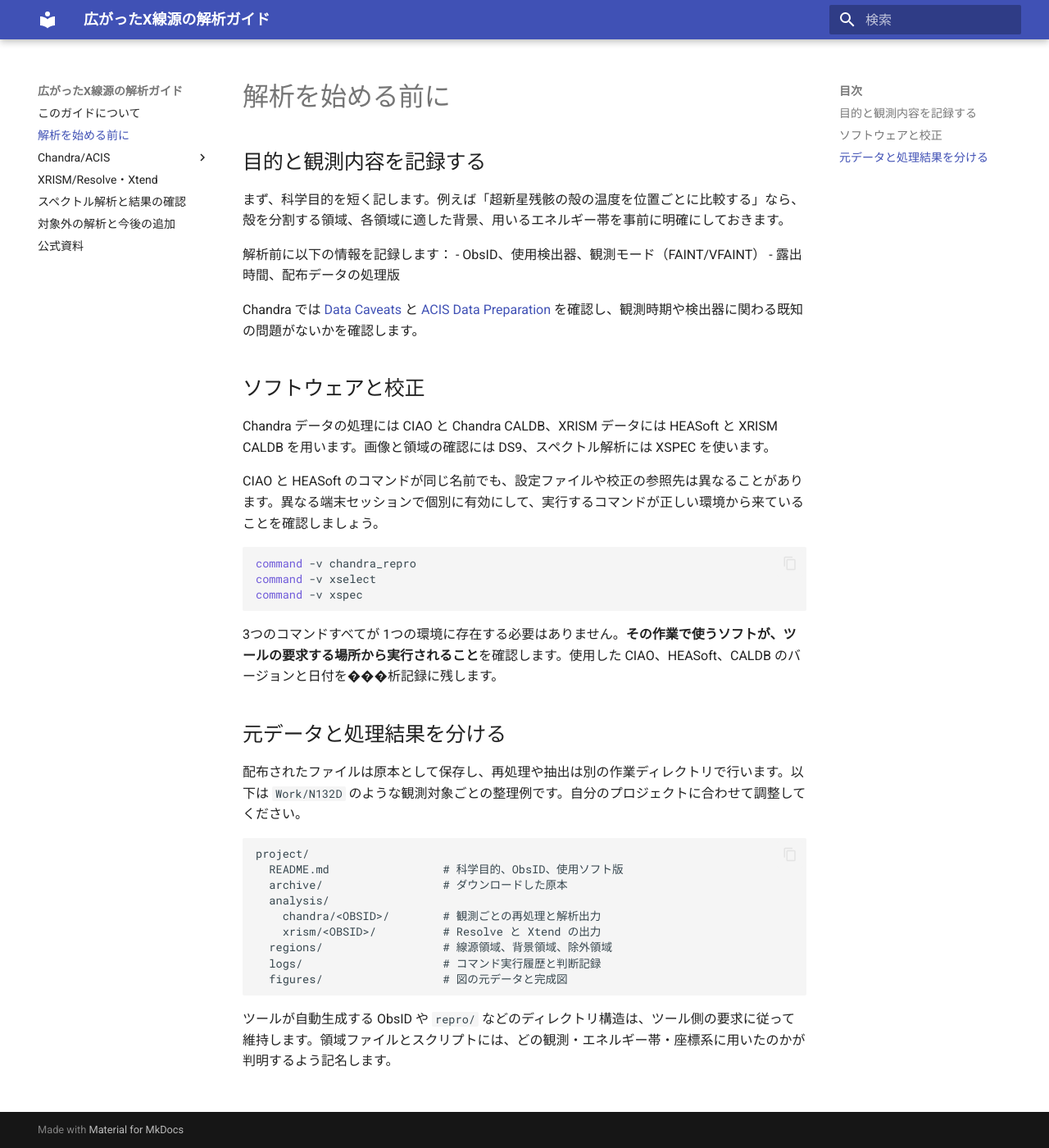
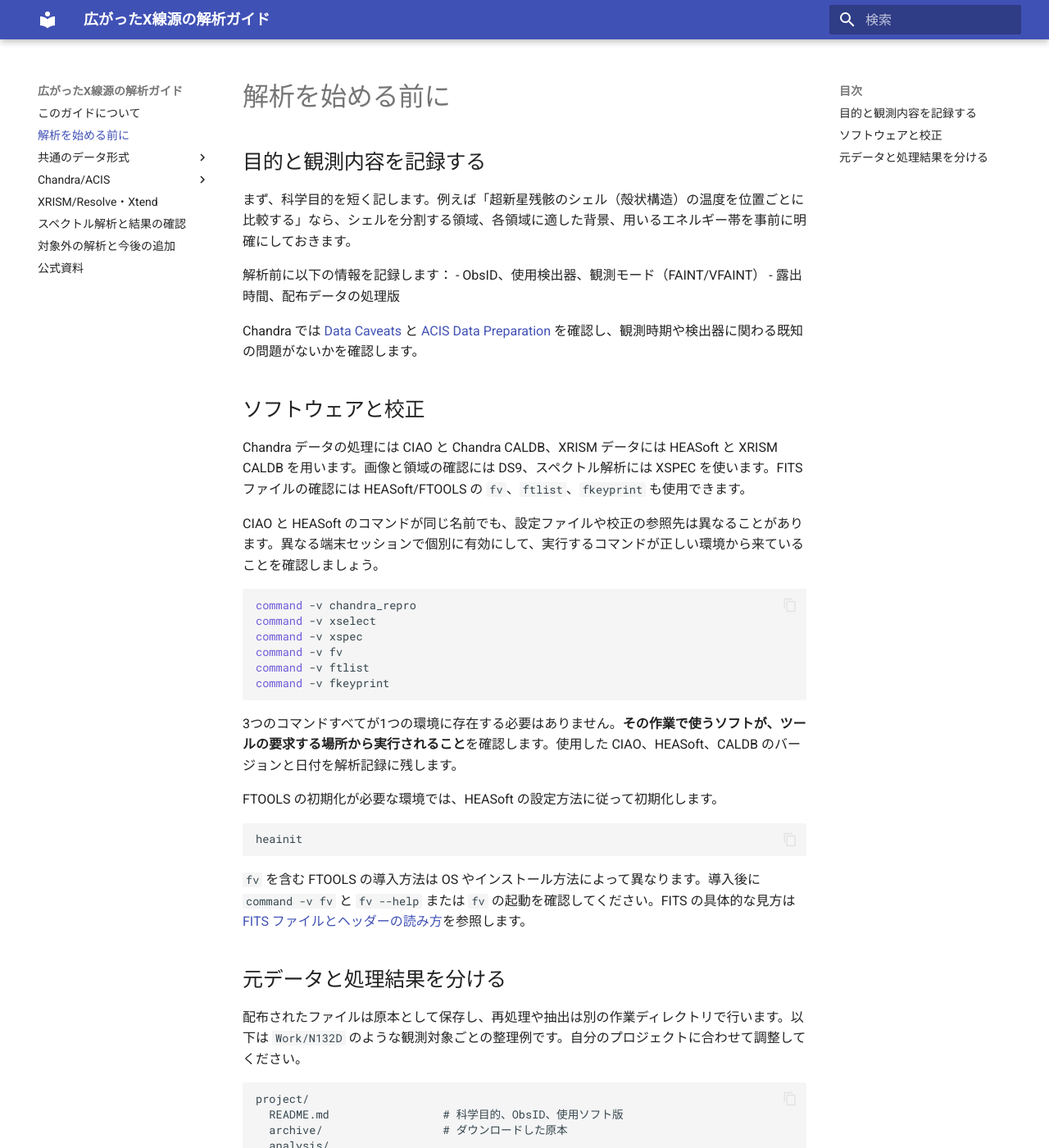
Before and after one commit to y-okada9030/Analysis-guide, an MkDocs documentation site: the page built from docs/preparation.md, in a window 1280 px wide and 1400 px high. Shown: the whole window at 82% size. Built offline with MkDocs 1.6.1 and Material for MkDocs 9.7.7, drawn with Linux system fonts in a browser that asks for light colours; part of the change alters nothing that is shown; some of the changed text lies outside the part shown.

Commit message:
Add FITS header guide, FTOOLS environment links, and reduction cross-references

````diff
--- /dev/null
+++ b/docs/fits.md
@@ -0,0 +1,232 @@
+# FITS ファイルとヘッダーの読み方
+
+Chandra や XRISM の観測データは、主に **FITS（Flexible Image Transport System）** 形式で保存されています。このページでは、FITS ファイルの構造、X線解析で重要なヘッダー、`fv` やコマンドラインツールを用いた確認方法を説明します。
+
+- [FITS Standard（NASA/HEASARC）](https://fits.gsfc.nasa.gov/fits_standard.html)
+- [Chandra Data Archive](https://cxc.harvard.edu/cda/)
+- [XRISM Data Archive / DARTS](https://data.darts.isas.jaxa.jp/pub/xrism/data/)
+
+## 目次
+
+- [1. FITS の構造](#1-fits-の構造)
+- [2. まず確認するヘッダー](#2-まず確認するヘッダー)
+- [3. `fv` で確認する](#3-fv-で確認する)
+- [4. コマンドラインで確認する](#4-コマンドラインで確認する)
+- [5. Chandra と XRISM で重要な情報](#5-chandra-と-xrism-で重要な情報)
+- [6. 解析でヘッダーを参照する場面](#6-解析でヘッダーを参照する場面)
+- [7. 注意点](#7-注意点)
+
+## 1. FITS の構造
+
+FITS ファイルは、1つ以上の **HDU（Header/Data Unit）** から構成されます。各 HDU は、ヘッダーとデータ部を持ちます。
+
+```text
+FITS file
+├── Primary HDU
+│   ├── Header
+│   └── Data（画像など）
+├── Extension 1
+│   ├── Header
+│   └── Data（EVENTS、SPECTRUM など）
+└── Extension 2 ...
+```
+
+Chandra や XRISM の event file では、通常 `EVENTS` 拡張にイベント表が入っています。そこには `TIME`、`PI`、位置、pixel、grade などの列があります。画像、スペクトル、RMF、ARF、exposure map も、それぞれ異なる HDU や FITS ファイルとして保存されます。
+
+## 2. まず確認するヘッダー
+
+### 2.1 ファイル形式とデータ配列
+
+| キーワード | 意味 |
+|---|---|
+| `SIMPLE` | 標準 FITS 形式か |
+| `BITPIX` | データの格納形式。`-32` は 32 bit 浮動小数点など |
+| `NAXIS` | データ配列の軸数 |
+| `NAXIS1`、`NAXIS2` | 各軸の要素数 |
+| `EXTNAME` | 拡張名。`EVENTS`、`SPECTRUM` など |
+| `BUNIT` | データの物理単位 |
+
+`BITPIX` は物理単位ではありません。keV、eV、count などの単位は `BUNIT` や、イベント表の列定義を確認します。
+
+### 2.2 天体、観測、���出器
+
+| キーワード | 意味 |
+|---|---|
+| `OBJECT` | 天体名 |
+| `TELESCOP` | 望遠鏡名。`CHANDRA`、`XRISM` など |
+| `INSTRUME` | 検出器名。`ACIS`、`RESOLVE`、`XTEND` など |
+| `OBS_ID` / `OBSID` | 観測 ID |
+| `DATE-OBS`、`DATE-END` | 観測開始・終了時刻 |
+| `TSTART`、`TSTOP` | ミッション時刻での時間範囲 |
+| `EXPOSURE` | 有効露出時間 |
+| `LIVETIME` | 生存時間。定義はミッションごとに確認 |
+| `DATAMODE` | 観測・データモード |
+
+同じキーワードでも、HDU やミッションにより意味や格納場所が異なる場合があります。`OBS_ID` と `OBSID` の両方を確認してください。
+
+### 2.3 位置、座標、WCS
+
+天体の位置を確認するときは、次のキーワードを調べます。
+
+| キーワード | 意味 |
+|---|---|
+| `RA_OBJ`、`DEC_OBJ` | 観測対象の赤経・赤緯 |
+| `RA_NOM`、`DEC_NOM` | 観測の nominal pointing |
+| `CTYPE1`、`CTYPE2` | 座標軸の種類 |
+| `CRVAL1`、`CRVAL2` | 基準 pixel の座標 |
+| `CRPIX1`、`CRPIX2` | 基準 pixel |
+| `CDELT1`、`CDELT2` | pixel あたりの座標間隔 |
+| `CUNIT1`、`CUNIT2` | 座標の単位 |
+| `EQUINOX` | 座標系の元期 |
+
+`CTYPE1=RA---TAN`、`CTYPE2=DEC--TAN` は、赤経・赤緯を TAN 投影で表す WCS の例です。ARF の `source_ra`、`source_dec`、region の座標系を決めるときに参照します。
+
+### 2.4 スペクトル、応答、領域
+
+| キーワード | 意味 |
+|---|---|
+| `BACKFILE` | 背景 PHA への参照 |
+| `RESPFILE` | RMF への参照 |
+| `ANCRFILE` | ARF への参照 |
+| `BACKSCAL` | 抽出領域の面積スケール情報 |
+| `AREASCAL` | チャンネルごとの面積補正 |
+| `CHANTYPE` | `PI`、`PHA` などのチャンネル種別 |
+| `TLMINn`、`TLMAXn` | 列の値の範囲 |
+
+スペクトルを XSPEC に読み込む前に、応答ファイルの参照先、露出時間、抽出領域、背景の規格化を確認します。複数スペクトルを結合した場合は、`BACKSCAL=1` になっていても面積補正が不要とは限りません。
+
+## 3. `fv` で確認する
+
+`fv` は HEASoft/FTOOLS に含まれる FITS Viewer です。HDU の一覧、ヘッダー、イベント表、画像を GUI で確認できます。
+
+```sh
+fv file.fits
+# 例
+fv xa201054010rsl_p0px1000_cl2.evt
+```
+
+起動後、HDU の一覧から `PRIMARY`、`EVENTS`、`SPECTRUM` などを選びます。
+
+- **Header**：キーワードと値を確認
+- **Table**：イベント表の列名、単位、データ型を確認
+- **Image**：画像配列を確認
+
+`fv` はファイルを編集して保存できるため、原本を直接変更しないでください。確認用コピーを使い、保存操作を行わないことを基本とします。
+
+### `fv` を使うための環境
+
+`fv` は HEASoft の一部です。HEASoft の導入と初期化については、[解析を始める前に：ソフトウェアと校正](preparation.md#ソフトウェアと校正)を参照してください。
+
+環境を初期化した後、次を確認します。
+
+```sh
+command -v fv
+command -v ftlist
+command -v fkeyprint
+heainit
+```
+
+環境によっては `heainit` が不要な場合もあります。使用している OS、HEASoft のインストール方法、シェルの設定に合わせてください。
+
+## 4. コマンドラインで確認する
+
+### 4.1 HDU とヘッダー
+
+```sh
+ftlist file.fits K
+ftlist file.fits[EVENTS] K
+fkeyprint file.fits[EVENTS] TELESCOP
+fkeyprint file.fits[EVENTS] INSTRUME
+fkeyprint file.fits[EVENTS] OBS_ID
+fkeyprint file.fits[EVENTS] EXPOSURE
+```
+
+イベント表の列定義を確認します。
+
+```sh
+ftlist file.fits[EVENTS] K include kol
+```
+
+列の一部を表示する場合は、行数を制限します。
+
+```sh
+ftlist file.fits[EVENTS] T columns=TIME,PI maxrows=10
+```
+
+### 4.2 Chandra のコマンド
+
+```sh
+dmlist "repro/acisfXXXXX_repro_evt2.fits[EVENTS]" header
+dmlist "repro/acisfXXXXX_repro_evt2.fits[EVENTS]" cols
+dmkeypar repro/acisfXXXXX_repro_evt2.fits RA_NOM echo+
+dmkeypar repro/acisfXXXXX_repro_evt2.fits DEC_NOM echo+
+dmkeypar repro/acisfXXXXX_repro_evt2.fits EXPOSURE echo+
+```
+
+Chandra の `dmcopy` では、event file の `energy` を通常 eV で指定します。
+
+```sh
+dmcopy "repro/acisfXXXXX_repro_evt2.fits[energy=500:7000]" filtered_evt.fits clobber=yes
+```
+
+### 4.3 XRISM のコマンド
+
+```sh
+ftlist xa201054010rsl_p0px1000_cl2.evt K
+ftlist xa201054010rsl_p0px1000_cl2.evt[EVENTS] K include kol
+fkeyprint xa201054010rsl_p0px1000_cl2.evt[EVENTS] TELESCOP
+fkeyprint xa201054010rsl_p0px1000_cl2.evt[EVENTS] INSTRUME
+fkeyprint xa201054010rsl_p0px1000_cl2.evt[EVENTS] OBS_ID
+fkeyprint xa201054010rsl_p0px1000_cl2.evt[EVENTS] TSTART
+fkeyprint xa201054010rsl_p0px1000_cl2.evt[EVENTS] TSTOP
+```
+
+イベント表では、`TIME`、`PI`、`GRADE`、`ITYPE`、`PIXEL`、`STATUS` などを確認します。列名と定義はデータ版によって変わる可能性があるため、`ftlist ... K include kol` の結果を優先してください。
+
+## 5. Chandra と XRISM で重要な情報
+
+### Chandra
+
+- `RA_NOM`、`DEC_NOM`：観測の pointing
+- `RA_OBJ`、`DEC_OBJ`：天体座標
+- `OBS_ID`、`OBJECT`：観測と天体の同定
+- `EXPOSURE`、`TSTART`、`TSTOP`：露出と時間範囲
+- `CTYPE*`、`CRVAL*`、`CRPIX*`、`CDELT*`：画像 WCS
+- `energy`、`ccd_id`、`x`、`y`：イベントの選別と画像化に関わる列
+
+### XRISM Resolve / Xtend
+
+- `TELESCOP`、`INSTRUME`：望遠鏡と検出器
+- `OBS_ID`：観測 ID
+- `RA_OBJ`、`DEC_OBJ`：天体座標。実際に使う座標キーワードをヘッダーで確認
+- `TSTART`、`TSTOP`、`EXPOSURE`：時間範囲と露出
+- `PI`：較正済みの pulse-invariant channel
+- `GRADE`、`ITYPE`：イベント選別に使う情報
+- `PIXEL`：Resolve の pixel 選択に使う情報
+- `STATUS`：イベントの状態フラグ
+
+## 6. 解析でヘッダーを参照する場面
+
+### Chandra の再処理・画像作成
+
+`chandra_repro` 後に event file を使うときは、[Chandra/ACIS の再処理と画像作成](chandra.md)と合わせて、ObsID、検出器、露出時間、event column、WCS を確認します。DS9 で画像を重ねる場合は、WCS と `RA`/`DEC` の情報が必要です。
+
+### XRISM の exposure map と ARF
+
+XRISM の `xaexpmap`、`xaarfgen` を実行するときは、EHK、event file、exposure map、region の座標系、天体の `RA`/`DEC` を対応させます。具体的な手順は [XRISM の再処理と応答作成](xrism.md)を参照し、必要な座標や検出器情報はこのページの方法で確認してください。
+
+### スペクトル解析
+
+PHA、RMF、ARF、背景を XSPEC に読み込む前に、[スペクトル解析と結果の確認](spectra.md)に加えて、`BACKFILE`、`RESPFILE`、`ANCRFILE`、`BACKSCAL`、`EXPOSURE` を確認します。
+
+## 7. 注意点
+
+- `file.fits+1` と `file.fits[EVENTS]` が同じ HDU とは限りません。まず HDU 一覧を確認します。
+- `BITPIX` はデータ形式であり、keV、eV、count などの物理単位ではありません。
+- `OBJECT` が正しくても、別の観測や別の検出器のデータでないとは限りません。ObsID、時刻、検出器も確認します。
+- `.gz` を展開して別名で保存した場合は、原本との対応関係を記録します。
+- ヘッダーにキーワードがないことだけで、データが壊れているとは判断しません。HDU、ミッション、ソフトウェアのバージョンによる違いを確認します。
+- WCS があっても、異なる画像をそのまま pixel-by-pixel で比較できるとは限りません。pixel grid と再投影の要否を確認します。
+
+!!! note
+    FITS ヘッダーは解析の入口です。ヘッダーだけで判断せず、イベント表の列、GTI、region、応答ファイル、CALDB の版を合わせて確認してください。
--- a/docs/preparation.md
+++ b/docs/preparation.md
@@ -2,7 +2,7 @@
 
 ## 目的と観測内容を記録する
 
-まず、科学目的を短く記します。例えば「超新星残骸の殻の温度を位置ごとに比較する」なら、殻を分割する領域、各領域に適した背景、用いるエネルギー帯を事前に明確にしておきます。
+まず、科学目的を短く記します。例えば「超新星残骸のシェル（殻状構造）の温度を位置ごとに比較する」なら、シェルを分割する領域、各領域に適した背景、用いるエネルギー帯を事前に明確にしておきます。
 
 解析前に以下の情報を記録します：
 - ObsID、使用検出器、観測モード（FAINT/VFAINT）
@@ -12,7 +12,7 @@ Chandra では [Data Caveats](https://cxc.cfa.harvard.edu/ciao/caveats/) と [AC
 
 ## ソフトウェアと校正
 
-Chandra データの処理には CIAO と Chandra CALDB、XRISM データには HEASoft と XRISM CALDB を用います。画像と領域の確認には DS9、スペクトル解析には XSPEC を使います。
+Chandra データの処理には CIAO と Chandra CALDB、XRISM データには HEASoft と XRISM CALDB を用います。画像と領域の確認には DS9、スペクトル解析には XSPEC を使います。FITS ファイルの確認には HEASoft/FTOOLS の `fv`、`ftlist`、`fkeyprint` も使用できます。
 
 CIAO と HEASoft のコマンドが同じ名前でも、設定ファイルや校正の参照先は異なることがあります。異なる端末セッションで個別に有効にして、実行するコマンドが正しい環境から来ていることを確認しましょう。
 
@@ -20,9 +20,20 @@ CIAO と HEASoft のコマンドが同じ名前でも、設定ファイルや校
 command -v chandra_repro
 command -v xselect
 command -v xspec
+command -v fv
+command -v ftlist
+command -v fkeyprint
 ```
 
-3つのコマンドすべてが 1つの環境に存在する必要はありません。**その作業で使うソフトが、ツールの要求する場所から実行されること**を確認します。使用した CIAO、HEASoft、CALDB のバージョンと日付を���析記録に残します。
+3つのコマンドすべてが1つの環境に存在する必要はありません。**その作業で使うソフトが、ツールの要求する場所から実行されること**を確認します。使用した CIAO、HEASoft、CALDB のバージョンと日付を解析記録に残します。
+
+FTOOLS の初期化が必要な環境では、HEASoft の設定方法に従って初期化します。
+
+```sh
+heainit
+```
+
+`fv` を含む FTOOLS の導入方法は OS やインストール方法によって異なります。導入後に `command -v fv` と `fv --help` または `fv` の起動を確認してください。FITS の具体的な見方は [FITS ファイルとヘッダーの読み方](fits.md)を参照します。
 
 ## 元データと処理結果を分ける
 
@@ -40,4 +51,4 @@ project/
   figures/                  # 図の元データと完成図
 ```
 
-ツールが自動生成する ObsID や `repro/` などのディレクトリ構造は、ツール側の要求に従って維持します。領域ファイルとスクリプトには、どの観測・エネルギー帯・座標系に用いたのかが判明するよう記名します。
+ツールが自動生成する ObsID や `repro/` などのディレクトリ構造は、ツール側の要求に従って維持します。領域ファイルとスクリプトには、どの観測・エネルギー帯・座標系に用いたのかが分かるよう名前を付けます。
--- a/mkdocs.yml
+++ b/mkdocs.yml
@@ -15,6 +15,8 @@ markdown_extensions:
 nav:
   - このガイドについて: index.md
   - 解析を始める前に: preparation.md
+  - 共通のデータ形式:
+      - FITS ファイルとヘッダー: fits.md
   - Chandra/ACIS:
       - 広がった線源: chandra.md
       - DS9 画像解析: ds9.md
````
